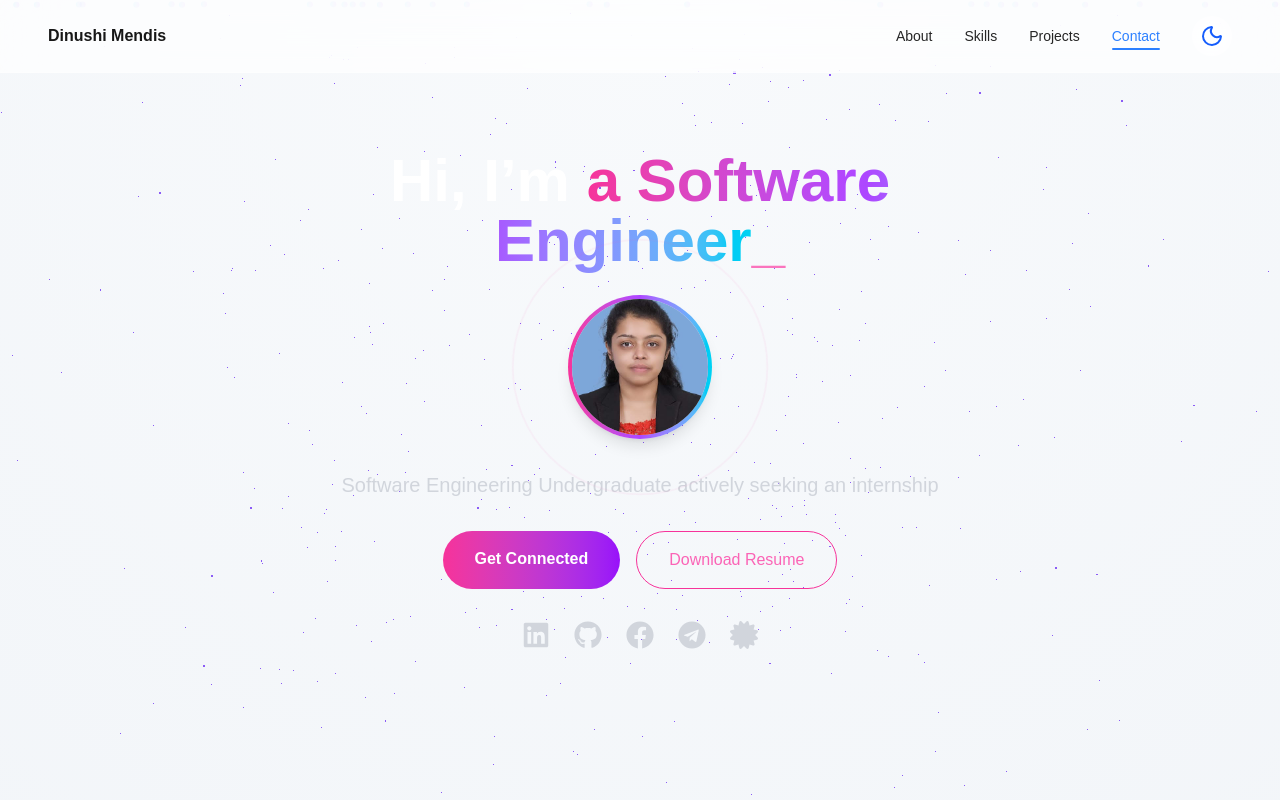
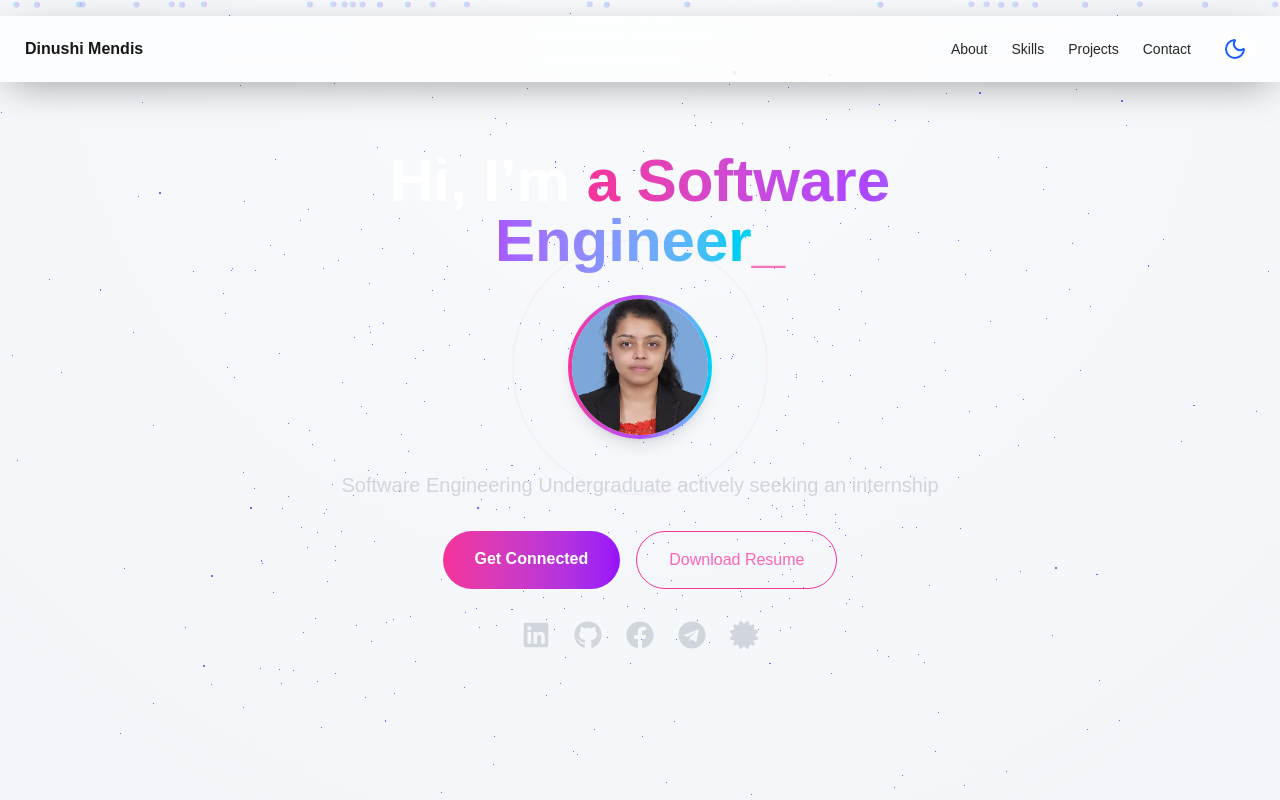
Before and after one commit to IDMendis/portfolio, a Next.js app: page / in a window 1280 px wide. Shown: the top 800 px of the page. Built offline with nearby package versions, Linux system fonts and the light colour scheme.

Commit message:
edited the nav bar

```diff
--- a/app/globals.css
+++ b/app/globals.css
@@ -113,8 +113,3 @@ body {
 .animate-float {
   animation: float 4s ease-in-out infinite;
 }
-
-
-html {
-  scroll-behavior: smooth;
-}
--- a/components/Navbar.tsx
+++ b/components/Navbar.tsx
@@ -1,109 +1,30 @@
-"use client";
-
-import { useState, useEffect } from "react";
-import { Menu, X } from "lucide-react";
 import ThemeToggle from "./ThemeToggle";
 
 export default function Navbar() {
-  const [isOpen, setIsOpen] = useState(false);
-  const [active, setActive] = useState("about");
+  return (
+ <nav className="
+  fixed top-4 w-full left-0
 
-  const sections = ["about", "skills", "projects", "contact"];
+  bg-white/70 dark:bg-black/40
+  backdrop-blur-xl
+  border border-white/20 dark:border-white/10
+  shadow-[0_10px_40px_-10px_rgba(0,0,0,0.4)]
+  z-50
+">
+      <div className="flex justify-between items-center px-6 py-3">
+        <h1 className="font-semibold text-neutral-900 dark:text-white">Dinushi Mendis</h1>
 
-  // Detect active section on scroll
-  useEffect(() => {
-    const handleScroll = () => {
-      const scrollY = window.scrollY;
 
-      sections.forEach((section) => {
-        const element = document.getElementById(section);
-        if (element) {
-          const offsetTop = element.offsetTop - 100;
-          const height = element.offsetHeight;
 
-          if (scrollY >= offsetTop && scrollY < offsetTop + height) {
-            setActive(section);
-          }
-        }
-      });
-    };
 
-    window.addEventListener("scroll", handleScroll);
-    return () => window.removeEventListener("scroll", handleScroll);
-  }, []);
-
-  return (
-    <nav className="
-      fixed top-0 left-0 w-full
-      bg-white/70 dark:bg-black/40
-      backdrop-blur-xl
-      border-b border-white/20 dark:border-white/10
-      z-50
-    ">
-      <div className="flex justify-between items-center px-6 md:px-12 py-4">
-
-        {/* Logo */}
-        <h1 className="font-semibold text-neutral-900 dark:text-white">
-          Dinushi Mendis
-        </h1>
-
-        {/* Desktop Menu */}
-        <div className="hidden md:flex gap-8 items-center text-sm font-medium">
-          {sections.map((section) => (
-            <a
-              key={section}
-              href={`#${section}`}
-              className={`relative transition-colors
-                ${
-                  active === section
-                    ? "text-blue-500"
-                    : "text-neutral-800 dark:text-neutral-200 hover:text-blue-500"
-                }
-              `}
-            >
-              {section.charAt(0).toUpperCase() + section.slice(1)}
-
-              {/* Active underline */}
-              {active === section && (
-                <span className="absolute -bottom-1 left-0 w-full h-[2px] bg-blue-500 rounded-full"></span>
-              )}
-            </a>
-          ))}
-
+        <div className="flex gap-6 items-center text-sm font-medium">
+          <a href="#about" className="text-neutral-800 dark:text-neutral-200  hover:text-blue-500">About</a>
+          <a href="#skills" className="text-neutral-800 dark:text-neutral-200  hover:text-blue-500">Skills</a>
+          <a href="#projects" className="text-neutral-800 dark:text-neutral-200  hover:text-blue-500">Projects</a>
+          <a href="#contact" className="text-neutral-800 dark:text-neutral-200  hover:text-blue-500">Contact</a>
           <ThemeToggle />
         </div>
-
-        {/* Mobile Button */}
-        <button
-          className="md:hidden text-neutral-900 dark:text-white"
-          onClick={() => setIsOpen(!isOpen)}
-        >
-          {isOpen ? <X size={24} /> : <Menu size={24} />}
-        </button>
       </div>
-
-      {/* Mobile Menu */}
-      {isOpen && (
-        <div className="md:hidden flex flex-col items-center gap-6 py-6 bg-white dark:bg-black border-t border-neutral-200 dark:border-neutral-800">
-          {sections.map((section) => (
-            <a
-              key={section}
-              href={`#${section}`}
-              onClick={() => setIsOpen(false)}
-              className={`text-base transition-colors
-                ${
-                  active === section
-                    ? "text-blue-500"
-                    : "text-neutral-800 dark:text-neutral-200 hover:text-blue-500"
-                }
-              `}
-            >
-              {section.charAt(0).toUpperCase() + section.slice(1)}
-            </a>
-          ))}
-          <ThemeToggle />
-        </div>
-      )}
     </nav>
   );
 }
```
